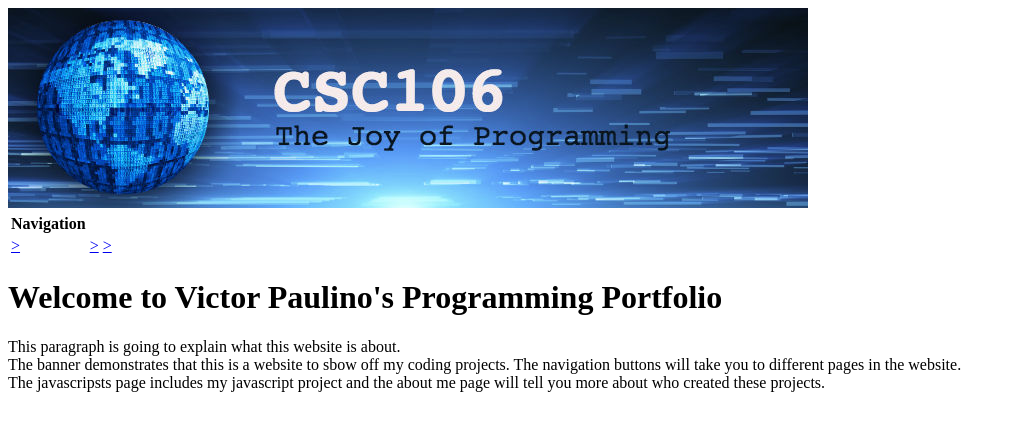
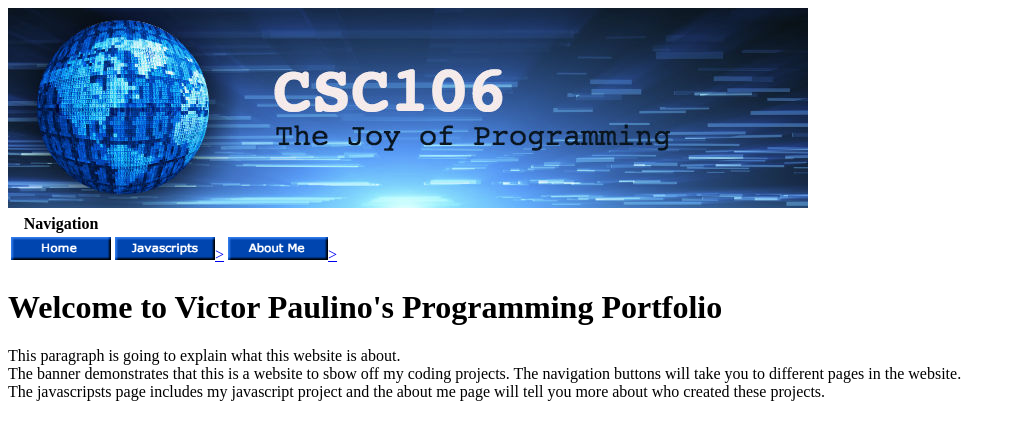
Before and after one commit to vpaulino26/vpaulino26.github.io, a plain HTML site: page index.html in a window 1280 px wide. Shown: the whole page, without its empty margins (0-1016 px from the left). Drawn offline with Linux system fonts and the light colour scheme.

Commit message:
Update index.html

```diff
--- a/index.html
+++ b/index.html
@@ -14,9 +14,9 @@
             </thead>
             <tbody>
                 <tr>
-                    <td><a href="index.html"<img src="home img.png" alt="Home" width="100">></th>
-                    <td><a href="javascripts.html"<img src="javascripts img.png" alt="Javascripts" width="100">></th>
-                    <td><a href="about.html"<img src="about me img.png" alt="About Me" width="100">></th>
+                    <td><a href="index.html"><img src="home img.png" alt="Home" width="100"></th>
+                    <td><a href="javascripts.html"><img src="javascripts img.png" alt="Javascripts" width="100">></th>
+                    <td><a href="about.html"><img src="about me img.png" alt="About Me" width="100">></th>
                 </tr>
             </tbody>
         </table>
```
